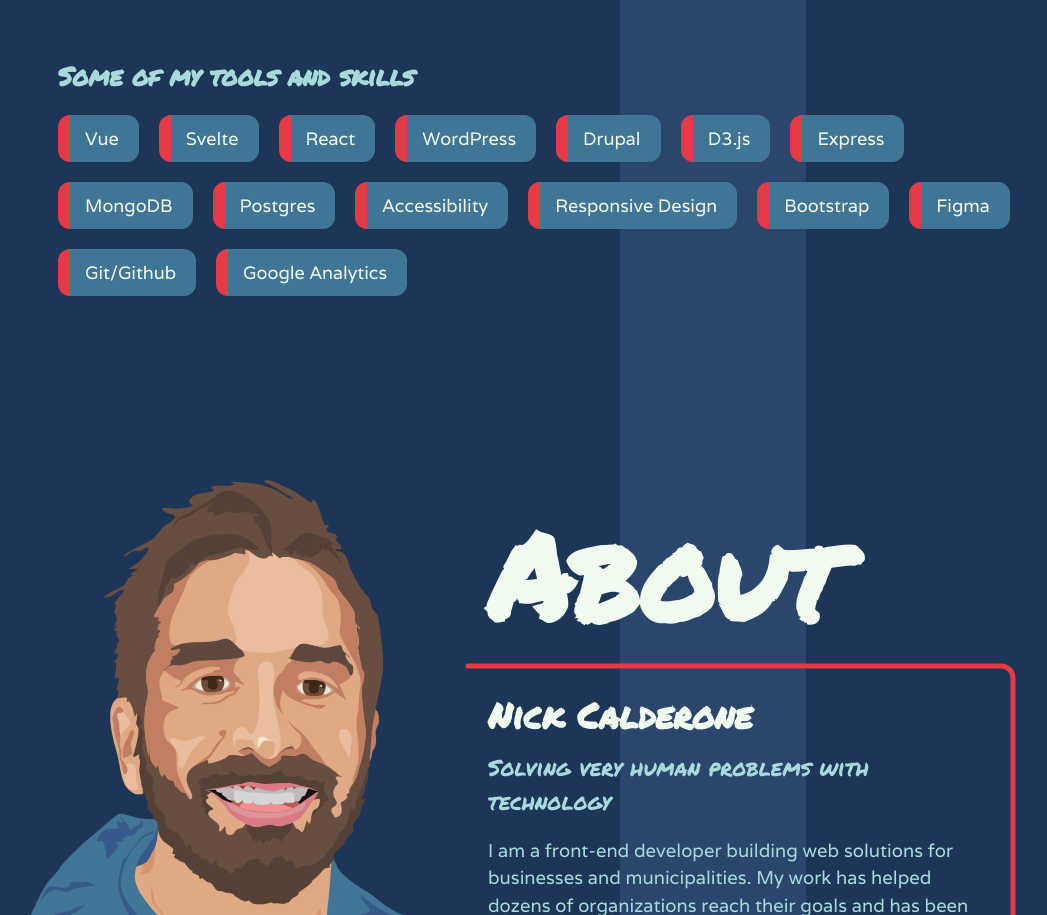
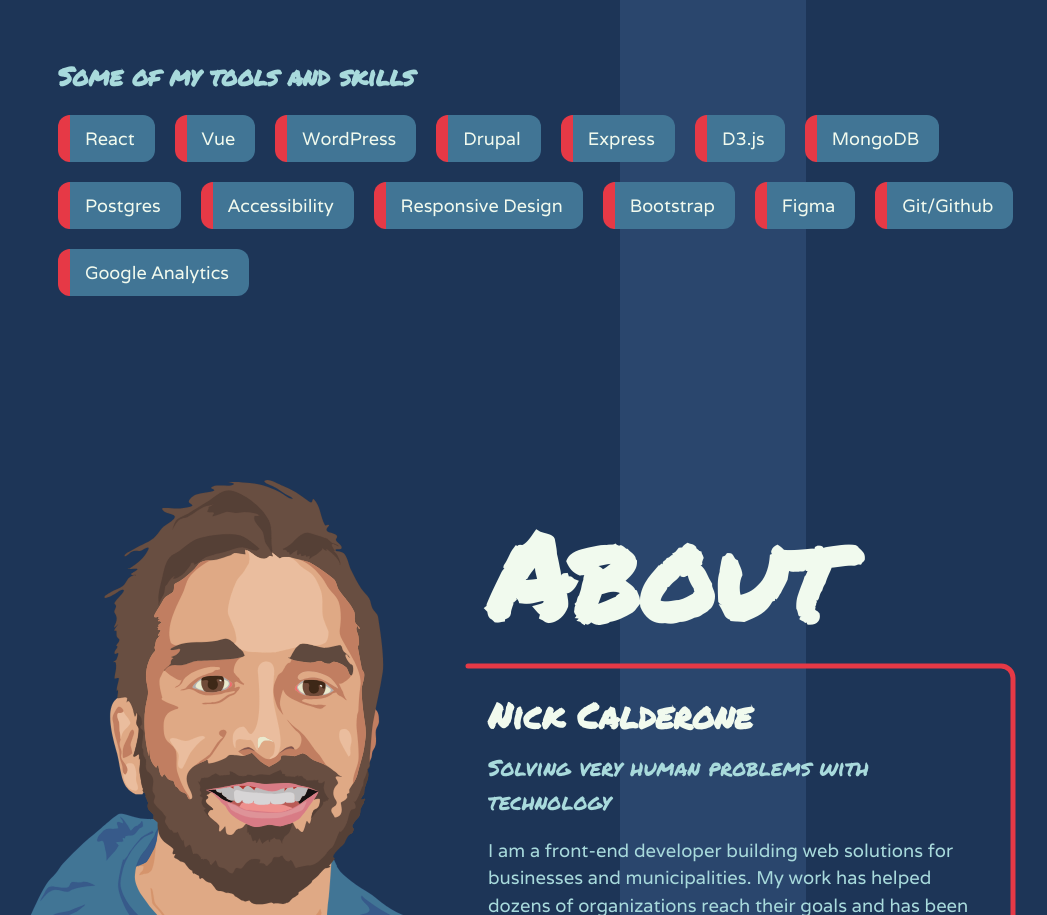
Before and after one commit to NickCalderone/developer-portfolio, a Nuxt app: page / in a window 1280 px wide. Shown: the part 1434-2349 px from the top of the page, without its empty margins (122-1169 px from the left). Built offline with nearby package versions, Linux system fonts and the light colour scheme.

Commit message:
removed svelte and put React first

```diff
--- a/components/Tools.vue
+++ b/components/Tools.vue
@@ -5,7 +5,7 @@ export default {
 
 		return {
 
-			tools: ["Vue", "Svelte", "React", "WordPress", "Drupal", "D3.js", "Express", "MongoDB", "Postgres", "Accessibility", "Responsive Design", "Bootstrap", "Figma", "Git/Github", "Google Analytics"]
+			tools: ["React", "Vue", "WordPress", "Drupal", "Express", "D3.js", "MongoDB", "Postgres", "Accessibility", "Responsive Design", "Bootstrap", "Figma", "Git/Github", "Google Analytics"]
 
 		}
 
```
